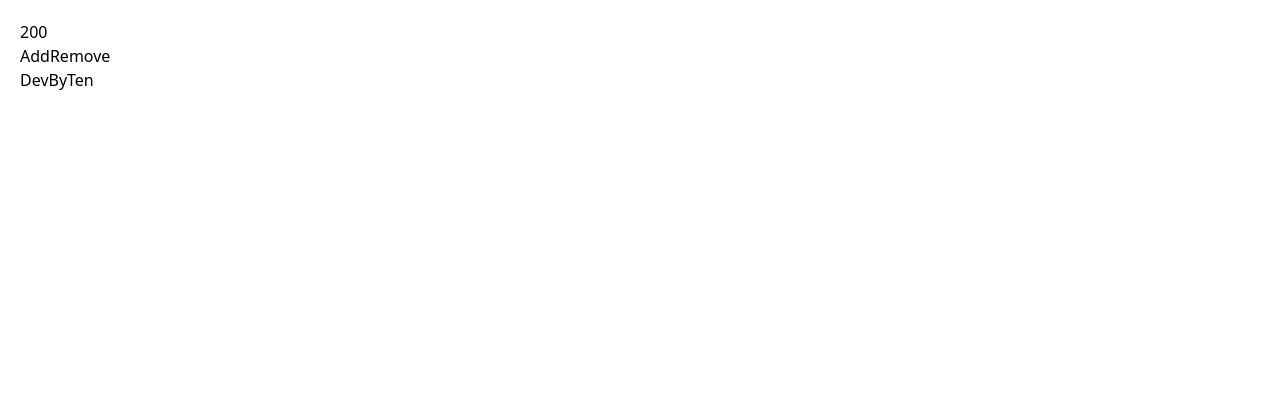
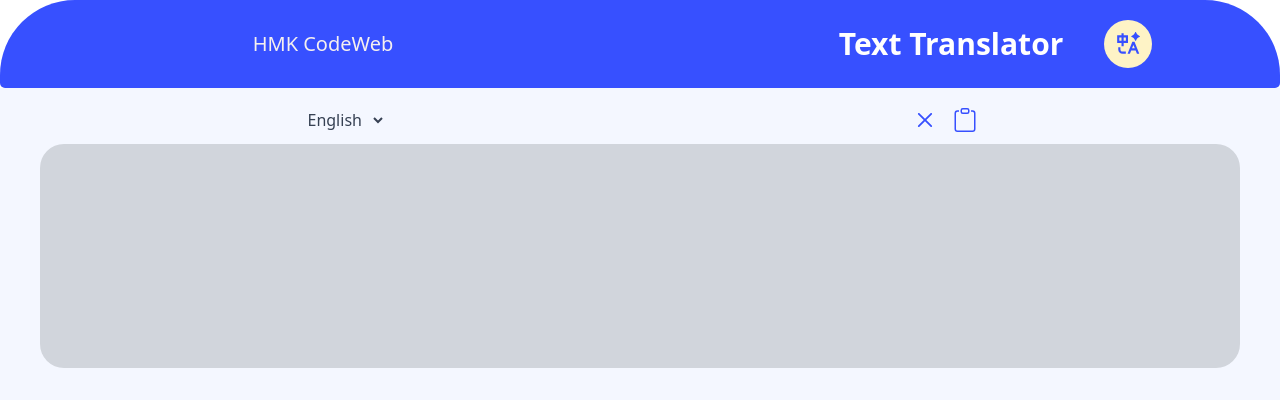
Before and after one commit to hassaanhaider88/TranslatorInTS, a React (Vite) app: page / in a window 1280 px wide. Shown: the top 406 px of the page. Built offline with nearby package versions, Linux system fonts and the light colour scheme.

Commit message:
removine extra stuff

```diff
--- a/src/Components/Del.jsx
+++ /dev/null
@@ -1,20 +0,0 @@
-import React from "react";
-import { useSelector, useDispatch } from "react-redux";
-import { DecVal, DevByTen, IncVal } from "../redux/Feature/CounterSlice";
-
-const Del = () => {
-  const count = useSelector((state) => state.counter.value);
-  const dispatch = useDispatch();
-  return (
-    <div className="w-50 p-5">
-      <h1>{count}</h1>
-      <div>
-        <button onClick={() => dispatch(IncVal())}>Add</button>
-        <button onClick={() => dispatch(DecVal())}>Remove</button>
-        <button onClick={() => dispatch(DevByTen())}>DevByTen</button>
-      </div>
-    </div>
-  );
-};
-
-export default Del;
--- a/src/main.tsx
+++ b/src/main.tsx
@@ -1,12 +1,5 @@
 import { createRoot } from "react-dom/client";
 import "./index.css";
 import App from "./App.tsx";
-import Del from "./Components/Del";
-import { Provider } from "react-redux";
-import store from "./redux/store";
 
-createRoot(document.getElementById("root")!).render(
-  <Provider store={store}>
-    <Del />
-  </Provider>
-);
+createRoot(document.getElementById("root")!).render(<App />);
--- a/src/redux/Feature/CounterSlice.js
+++ /dev/null
@@ -1,22 +0,0 @@
-import { createSlice } from "@reduxjs/toolkit";
-
-const CounterSlice = createSlice({
-    name : "counter",
-    initialState: {
-        value : 200
-    },
-    reducers : {
-        IncVal : (state)=>{
-            state.value +=1;
-        },
-        DecVal : (state)=>{
-            state.value -=1;
-        },
-        DevByTen : (state)=>{
-            state.value +=10;
-        }
-    }
-})
-
-export const {IncVal , DecVal,DevByTen} = CounterSlice.actions
-export default CounterSlice.reducer;
--- a/src/redux/store.js
+++ /dev/null
@@ -1,10 +0,0 @@
-import { configureStore } from "@reduxjs/toolkit";
-import counterRouter from './Feature/CounterSlice'
-
-const store = configureStore({
-    reducer : {
-     counter : counterRouter
-    }
-})
-
-export default store
```
